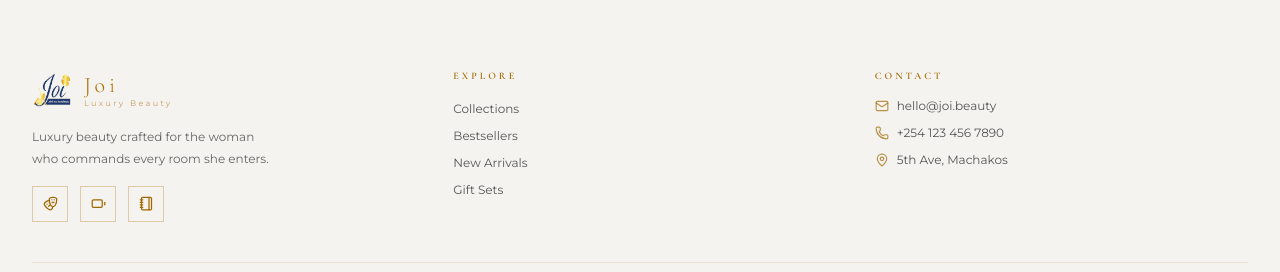
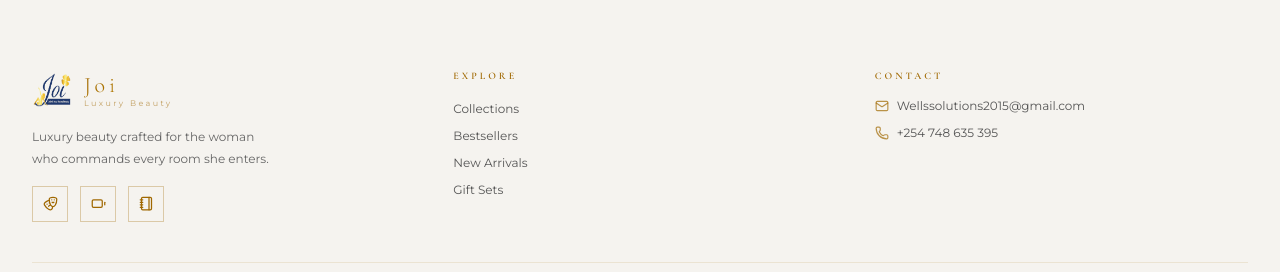
Before and after one commit to brian-the-hacker/joy_beauty_shop, a React (Vite) app: page /about in a window 1280 px wide. Shown: the part 4845-5117 px from the top of the page. Built offline with nearby package versions, Linux system fonts and the light colour scheme.

Commit message:
changing contuct content

```diff
--- a/src/components/Footer.jsx
+++ b/src/components/Footer.jsx
@@ -30,7 +30,7 @@ export default function Footer() {
 
         <div>
           <h4 style={{ fontSize: 10, letterSpacing: '0.3em', textTransform: 'uppercase', color: '#a06800', marginBottom: 16 }}>Contact</h4>
-          {[{ I: Mail, t: 'hello@joi.beauty' }, { I: Phone, t: '+254 123 456 7890' }, { I: MapPin, t: '5th Ave, Machakos' }].map(({ I, t }) => (
+          {[{ I: Mail, t: 'Wellssolutions2015@gmail.com' }, { I: Phone, t: '+254 748 635 395' }, ].map(({ I, t }) => (
             <div key={t} style={{ display: 'flex', gap: 8, alignItems: 'center', marginBottom: 12 }}>
               <I size={14} color="rgba(160,104,0,0.7)" />
               <span style={{ color: '#555', fontSize: 12 }}>{t}</span>
```
